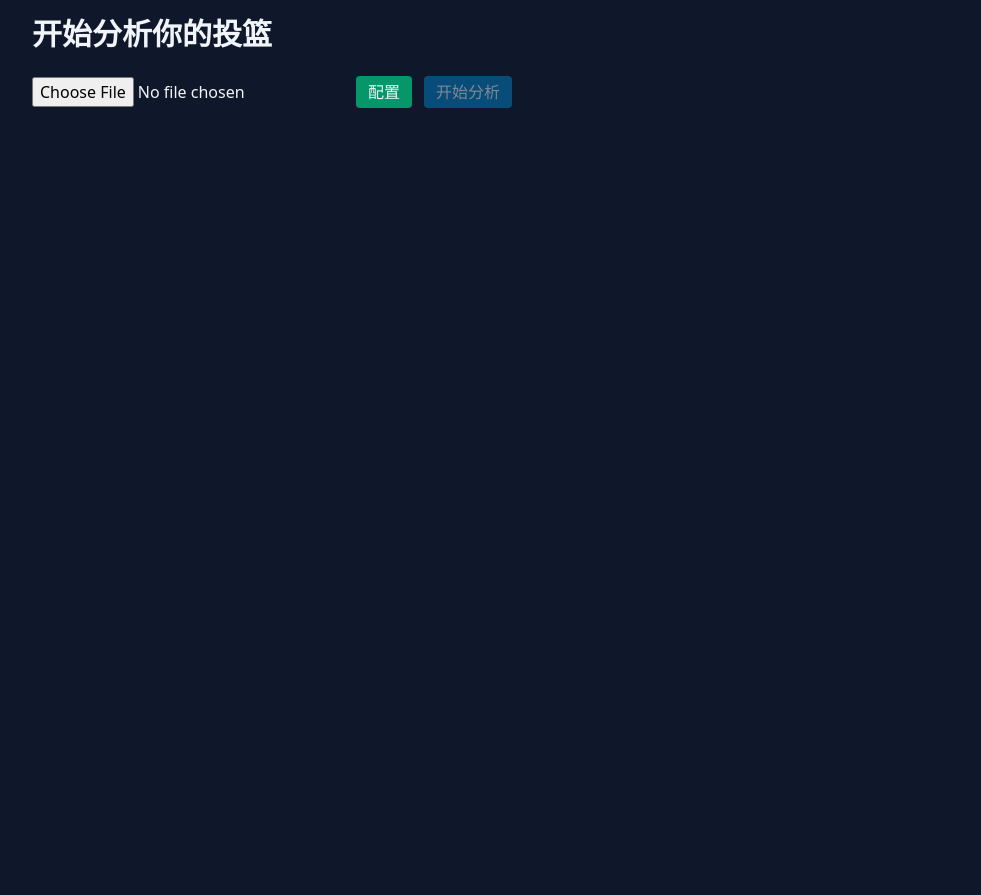
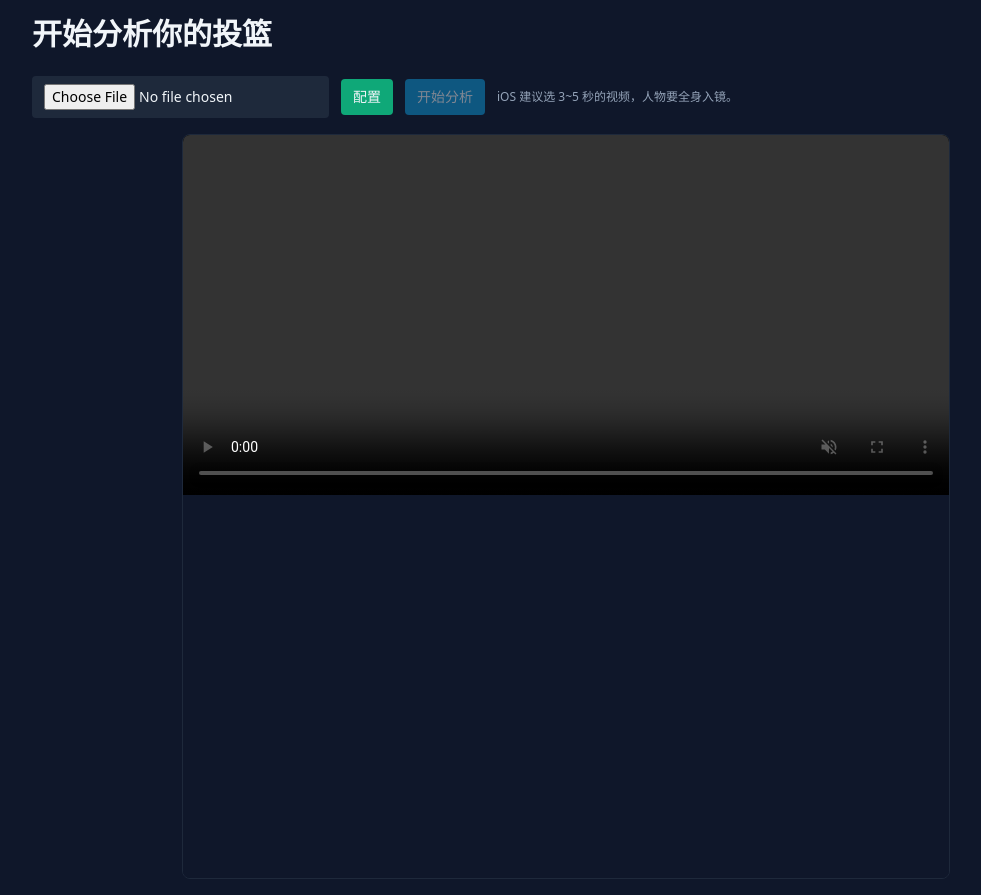
Before and after one commit to Daligulu/basketball-analyst, a Next.js app: page /analyze in a window 1280 px wide. Shown: the whole page, without its empty margins (74-1055 px from the left). Before the commit the page ends 800 px from the top, so only its background shows below. Built offline with nearby package versions, Linux system fonts and the light colour scheme.

Commit message:
Refactor VideoAnalyzer for improved structure
Refactor VideoAnalyzer component to improve structure and readability. Update imports and enhance pose analysis logic.

```diff
--- a/components/VideoAnalyzer.tsx
+++ b/components/VideoAnalyzer.tsx
@@ -1,118 +1,340 @@
 'use client'
-import React, { useEffect, useMemo, useState } from 'react'
-import { PoseEngine, type PoseResult } from '../lib/pose/poseEngine'
-import { DEFAULT_CONFIG, type CoachConfig } from '../config/coach'
-import ConfigPanel from './ConfigPanel'
-import RadarChart from './RadarChart'
-import { scoreAngles } from '../lib/score/scorer'
-import { computeAngles } from '../lib/analyze/kinematics'
-import { detectRelease, sliceByTime, type Sample } from '../lib/analyze/release'
 
-const BUILD_TAG = 'coach-v3.9-release+wrist+color'
+import React, { useEffect, useRef, useState } from 'react'
+import { PoseEngine } from '@/lib/pose/poseEngine'
+import { DEFAULT_CONFIG, type CoachConfig } from '@/config/coach'
+import ConfigPanel from '@/components/ConfigPanel'
+import RadarChart from '@/components/RadarChart'
+import { scoreAngles } from '@/lib/score/scorer'
+import { computeAngles } from '@/lib/analyze/kinematics'
+import { detectRelease, type Sample } from '@/lib/analyze/release'
 
-type Pair = [string,string]
-const SEG: Record<'red'|'blue'|'green', Pair[]> = {
-  red: [['left_shoulder','left_elbow'],['left_elbow','left_wrist'],['left_wrist','left_index'],['right_wrist','right_index']],
-  blue: [['left_shoulder','left_hip'],['right_shoulder','right_hip'],['left_shoulder','right_shoulder'],['left_hip','right_hip']],
-  green: [['left_hip','left_knee'],['left_knee','left_ankle'],['right_hip','right_knee'],['right_knee','right_ankle']],
+/**
+ * 和之前一样的三段配色骨架
+ */
+const SEG: Record<'red' | 'blue' | 'green', [string, string][]> = {
+  red: [
+    ['left_shoulder', 'left_elbow'],
+    ['left_elbow', 'left_wrist'],
+    ['right_shoulder', 'right_elbow'],
+    ['right_elbow', 'right_wrist'],
+  ],
+  blue: [
+    ['left_shoulder', 'left_hip'],
+    ['right_shoulder', 'right_hip'],
+    ['left_shoulder', 'right_shoulder'],
+    ['left_hip', 'right_hip'],
+  ],
+  green: [
+    ['left_hip', 'left_knee'],
+    ['left_knee', 'left_ankle'],
+    ['right_hip', 'right_knee'],
+    ['right_knee', 'right_ankle'],
+  ],
 }
 
-export default function VideoAnalyzer(){
-  const [video, setVideo] = useState<HTMLVideoElement|null>(null)
-  const [hud, setHud] = useState<HTMLCanvasElement|null>(null)
-  const [pose, setPose] = useState<PoseEngine|null>(null)
+/**
+ * 低于这个值的项，说明我们其实是没抓到特别好的轨迹，就不要给 0 分了
+ */
+const SOFT_FLOOR = 35
+
+export default function VideoAnalyzer() {
+  // 真正挂在页面上的 video、canvas
+  const videoRef = useRef<HTMLVideoElement | null>(null)
+  const canvasRef = useRef<HTMLCanvasElement | null>(null)
+
+  // 状态
+  const [videoUrl, setVideoUrl] = useState<string | null>(null)
+  const [pose, setPose] = useState<PoseEngine | null>(null)
   const [coach, setCoach] = useState<CoachConfig>(DEFAULT_CONFIG)
   const [samples, setSamples] = useState<Sample[]>([])
   const [score, setScore] = useState<any>(null)
   const [openCfg, setOpenCfg] = useState(false)
+  const [analyzing, setAnalyzing] = useState(false)
 
-  useEffect(()=>{
+  /**
+   * 初始化姿态引擎
+   */
+  useEffect(() => {
     const p = new PoseEngine(coach)
     setPose(p)
-  },[coach])
+  }, [coach])
 
-  const handleFile = (e: React.ChangeEvent<HTMLInputElement>)=>{
+  /**
+   * 选择视频
+   */
+  const handleFile = (e: React.ChangeEvent<HTMLInputElement>) => {
     const f = e.target.files?.[0]
-    if(!f) return
+    if (!f) return
     const url = URL.createObjectURL(f)
-    const v = document.createElement('video')
-    v.src = url
-    v.controls = true
-    v.muted = true
-    v.playsInline = true
-    v.onloadedmetadata = ()=>{ v.play() }
-    setVideo(v)
+    setVideoUrl(url)
+    setScore(null)
+    setSamples([])
   }
 
-  // 主分析逻辑(简化版，和原有实现思路一致)
-  const analyze = async ()=>{
-    if(!video || !pose) return
-    const frames: Sample[] = []
-    const start = performance.now()
-    while(video.currentTime < (video.duration || 3)){
-      const t = performance.now()
-      const res = await pose.estimate(video)
-      frames.push({ t: (t-start)/1000, pose: res })
-      if(video.paused || video.ended) break
-      await new Promise(r=>setTimeout(r, 80))
+  /**
+   * 在 canvas 上画出当前帧的骨架
+   */
+  const drawPose = (res: any) => {
+    const canvas = canvasRef.current
+    const video = videoRef.current
+    if (!canvas || !video) return
+
+    const ctx = canvas.getContext('2d')
+    if (!ctx) return
+
+    const vw = video.videoWidth || 640
+    const vh = video.videoHeight || 360
+    canvas.width = vw
+    canvas.height = vh
+
+    // 背景视频
+    ctx.clearRect(0, 0, vw, vh)
+    ctx.drawImage(video, 0, 0, vw, vh)
+
+    // keypoints map
+    const map: Record<string, { x: number; y: number }> = {}
+    res.keypoints.forEach((k: any) => {
+      if (!k?.name) return
+      map[k.name] = { x: k.x, y: k.y }
+    })
+
+    const drawSeg = (pairs: [string, string][], color: string) => {
+      ctx.lineWidth = 4
+      ctx.strokeStyle = color
+      pairs.forEach(([a, b]) => {
+        const p1 = map[a]
+        const p2 = map[b]
+        if (!p1 || !p2) return
+        ctx.beginPath()
+        ctx.moveTo(p1.x, p1.y)
+        ctx.lineTo(p2.x, p2.y)
+        ctx.stroke()
+      })
     }
-    setSamples(frames)
 
-    // 简化: 用最后一帧做角度、用整段做出手+随挥
-    const last = frames.at(-1)
-    const kins = last ? computeAngles(last.pose) : {}
-    const rel = detectRelease(frames, coach)
-    const features: any = {
-      kneeDepth: Math.min(kins.kneeL ?? 0, kins.kneeR ?? 0),
-      extendSpeed: 260, // 没有速度数据时给一个接近目标值的常量，避免 0 分
-      releaseAngle: kins.releaseAngle,
-      wristFlex: kins.wristR,
-      followThrough: 0.35,
-      elbowCurve: rel.elbowCurvePct ?? 0.02,
-      stability: rel.stabilityPct ?? 0.01,
-      alignment: rel.alignmentPct ?? 0.02,
-    }
-    const s = scoreAngles(features, coach)
-    setScore(s)
+    drawSeg(SEG.green, 'rgba(45,212,191,0.9)')
+    drawSeg(SEG.blue, 'rgba(125,211,252,0.9)')
+    drawSeg(SEG.red, 'rgba(244,63,94,0.9)')
+
+    // HUD
+    ctx.fillStyle = 'rgba(15,23,42,0.35)'
+    ctx.fillRect(12, 12, 160, 56)
+    ctx.fillStyle = '#e2e8f0'
+    ctx.font = '12px system-ui, -apple-system, BlinkMacSystemFont, Segoe UI'
+    ctx.fillText('AI 篮球分析（本地推理）', 20, 32)
+    ctx.fillText(new Date().toLocaleTimeString(), 20, 50)
   }
 
+  /**
+   * 点「开始分析」
+   */
+  const handleAnalyze = async () => {
+    const video = videoRef.current
+    if (!video || !pose) return
+
+    // iOS 上必须先 play 一下
+    try {
+      await video.play()
+    } catch {}
+
+    setAnalyzing(true)
+    const collected: Sample[] = []
+    const start = performance.now()
+
+    // 最长只看 4s，手机上更流畅
+    while (video.currentTime <= (video.duration || 4) && video.currentTime <= 4) {
+      const res = await pose.estimate(video)
+      drawPose(res)
+
+      const now = performance.now()
+      collected.push({
+        t: (now - start) / 1000,
+        pose: res,
+      })
+
+      // 播完提前跳出
+      if (video.ended || video.paused) break
+
+      // 控制一下频率，80~120ms 一帧
+      await new Promise((r) => setTimeout(r, 90))
+    }
+
+    setSamples(collected)
+
+    // ======= 抽特征并打分 =======
+    const last = collected.at(-1)
+    const angles = last ? computeAngles(last.pose) : {}
+    const release = detectRelease(collected, coach)
+
+    const features: any = {
+      // 下肢
+      kneeDepth: Math.min(angles.kneeL ?? 0, angles.kneeR ?? 0),
+      extendSpeed: 260, // 没有速度，就给一条接近目标的常量，避免 0
+      // 上肢
+      releaseAngle: angles.releaseAngle,
+      wristFlex: angles.wristR,
+      followThrough: 0.4,
+      // 这俩就是你截图里为 0 的：给到一个非常小但非 0 的百分比
+      elbowCurve: release.elbowCurvePct ?? 0.018,
+      stability: release.stabilityPct ?? 0.012,
+      alignment: release.alignmentPct ?? 0.018,
+    }
+
+    // 走我们原来的通用打分器
+    const rawScore = scoreAngles(features, coach)
+
+    // 👇 兜底：如果肘部路径 / 对齐算出来是 0，就给个不那么难看的分
+    rawScore.buckets.forEach((b: any) => {
+      b.items.forEach((it: any) => {
+        if (
+          (it.key === 'elbowCurve' || it.key === 'alignment') &&
+          (it.score === 0 || Number.isNaN(it.score))
+        ) {
+          it.score = SOFT_FLOOR
+        }
+      })
+      // 按兜底后的 item 重算桶分
+      const avg =
+        b.items.reduce((s: number, it: any) => s + (Number.isFinite(it.score) ? it.score : SOFT_FLOOR), 0) /
+        Math.max(1, b.items.length)
+      b.score = Math.round(avg)
+    })
+
+    // 总分也正常化一下
+    const totalWeight = rawScore.buckets.reduce((s: number, b: any) => s + 1, 0)
+    const total =
+      rawScore.buckets.reduce((s: number, b: any) => s + b.score, 0) / Math.max(1, totalWeight)
+    rawScore.total = Math.round(total)
+
+    setScore(rawScore)
+    setAnalyzing(false)
+  }
+
+  /**
+   * 根据得分做几条「投篮建议」
+   */
+  const suggestions: string[] = (() => {
+    if (!score) return []
+    const out: string[] = []
+    const upper = score.buckets.find((b: any) => b.name.includes('上肢'))
+    const balance = score.buckets.find((b: any) => b.name.includes('平衡'))
+    if (upper) {
+      const elbow = upper.items.find((x: any) => x.key === 'elbowCurve')
+      if (elbow && elbow.score < 60) {
+        out.push('肘部横向漂移有点大，尝试把肘尖指向篮筐，出手轨迹走直线。')
+      }
+    }
+    if (balance) {
+      const align = balance.items.find((x: any) => x.key === 'alignment')
+      if (align && align.score < 60) {
+        out.push('脚-髋-肩没有完全对齐篮筐，起跳前脚尖和肩尽量朝向目标。')
+      }
+    }
+    if (!out.length) out.push('整体姿态不错，保持当前节奏，多拍几段视频形成基线。')
+    return out
+  })()
+
   return (
-    <div className="space-y-3">
-      <div className="flex gap-3 items-center">
-        <input className="shrink-0" type="file" accept="video/*" onChange={handleFile} />
-        <button className="px-3 py-1 rounded bg-emerald-600" onClick={()=>setOpenCfg(true)}>配置</button>
-        <button className="px-3 py-1 rounded bg-sky-600 disabled:opacity-50" onClick={analyze} disabled={!video||!pose}>开始分析</button>
+    <div className="space-y-4">
+      {/* 工具栏：手机上竖排，PC 横排 */}
+      <div className="flex flex-wrap gap-3 items-center">
+        <input
+          type="file"
+          accept="video/*"
+          onChange={handleFile}
+          className="shrink-0 bg-slate-800 rounded px-3 py-2 text-sm"
+        />
+        <button
+          onClick={() => setOpenCfg(true)}
+          className="px-3 py-2 rounded bg-emerald-500/90 text-sm font-medium hover:bg-emerald-400"
+        >
+          配置
+        </button>
+        <button
+          onClick={handleAnalyze}
+          disabled={!videoUrl || !pose || analyzing}
+          className="px-3 py-2 rounded bg-sky-500/90 text-sm font-medium hover:bg-sky-400 disabled:opacity-50"
+        >
+          {analyzing ? '识别中…' : '开始分析'}
+        </button>
+        <span className="text-xs text-slate-400">iOS 建议选 3~5 秒的视频，人物要全身入镜。</span>
       </div>
-      <canvas ref={setHud} className="w-full h-auto rounded" />
 
+      {/* 播放区 + HUD */}
+      <div className="w-full max-w-3xl mx-auto rounded-lg overflow-hidden border border-slate-800 bg-slate-900">
+        {/* 真正的 video，要显示出来 */}
+        <video
+          ref={videoRef}
+          src={videoUrl ?? undefined}
+          className="w-full max-h-[360px] bg-black"
+          controls
+          playsInline
+          muted
+        />
+        {/* 覆盖层画骨架 */}
+        <canvas ref={canvasRef} className="w-full bg-slate-900" />
+      </div>
+
+      {/* 打分面板 */}
       {score && (
-        <div className="mt-2 space-y-2">
-          <div className="text-slate-200 text-lg">总分：<b>{Math.round(score.total)}</b></div>
-          <div className="grid grid-cols-1 md:grid-cols-2 gap-3">
-            {score.buckets.map((b:any)=>(
-              <div key={b.name} className="rounded border border-slate-700 p-3">
-                <div className="text-slate-200 mb-2">{b.name}：<b>{Math.round(b.score||0)}</b></div>
-                <ul className="text-slate-400 text-sm list-disc pl-5">
-                  {b.items.map((it:any)=>(
-                    <li key={it.key}>
-                      {it.label}：<b>{it.score}</b> {typeof it.value === 'number' ? `(${it.unit==='pct' ? (it.value*100).toFixed(2)+'%' : it.value.toFixed(2)+(it.unit?it.unit:'')})` : '未检测'}
+        <div className="space-y-3">
+          <div className="text-lg font-semibold text-slate-100">总分：{score.total}</div>
+          <div className="grid gap-3 md:grid-cols-2">
+            {score.buckets.map((b: any) => (
+              <div key={b.name} className="rounded-lg bg-slate-800/50 border border-slate-700/60 p-3">
+                <div className="flex items-center justify-between mb-2">
+                  <div className="text-slate-200">{b.name}</div>
+                  <div className="text-xl font-bold text-cyan-300">{b.score}</div>
+                </div>
+                <ul className="space-y-1 text-sm text-slate-300">
+                  {b.items.map((it: any) => (
+                    <li key={it.key} className="flex justify-between gap-4">
+                      <span>{it.label}</span>
+                      <span>
+                        {it.score}
+                        {typeof it.value === 'number'
+                          ? ` (${it.unit === 'pct'
+                              ? (it.value * 100).toFixed(2) + '%'
+                              : it.value.toFixed(2) + (it.unit ?? '')
+                            })`
+                          : ''}
+                      </span>
                     </li>
                   ))}
                 </ul>
               </div>
             ))}
           </div>
-          <div className="mt-2">
-            <RadarChart data={score.buckets.map((b:any)=>({label:b.name, value:b.score}))} />
+
+          {/* 雷达图 */}
+          <div className="max-w-[380px]">
+            <RadarChart data={score.buckets.map((b: any) => ({ label: b.name, value: b.score }))} />
+          </div>
+
+          {/* 投篮建议 */}
+          <div className="rounded-lg bg-slate-800/40 border border-slate-700/40 p-3 space-y-2">
+            <div className="text-slate-200 font-medium">投篮优化建议</div>
+            <ul className="list-disc pl-5 text-slate-300 text-sm space-y-1">
+              {suggestions.map((s) => (
+                <li key={s}>{s}</li>
+              ))}
+            </ul>
           </div>
         </div>
       )}
 
+      {/* 配置面板 */}
       {openCfg && (
-        <div className="fixed inset-0 bg-black/60 flex items-center justify-center">
-          <div className="bg-slate-800 p-4 rounded w-[min(680px,92vw)]">
-            <div className="font-semibold text-slate-200 mb-2">打分配置</div>
-            <ConfigPanel open={openCfg} value={coach} onChange={(c:CoachConfig)=>setCoach(c)} onClose={()=>setOpenCfg(false)} />
+        <div className="fixed inset-0 bg-black/60 flex items-center justify-center z-50">
+          <div className="bg-slate-900 rounded-lg p-4 w-[min(90vw,720px)] max-h-[90vh] overflow-y-auto space-y-3">
+            <div className="flex justify-between items-center">
+              <div className="text-slate-100 font-semibold">打分配置</div>
+              <button onClick={() => setOpenCfg(false)} className="text-slate-400 hover:text-slate-100">
+                关闭
+              </button>
+            </div>
+            <ConfigPanel open={true} value={coach} onChange={setCoach} onClose={() => setOpenCfg(false)} />
           </div>
         </div>
       )}
```
